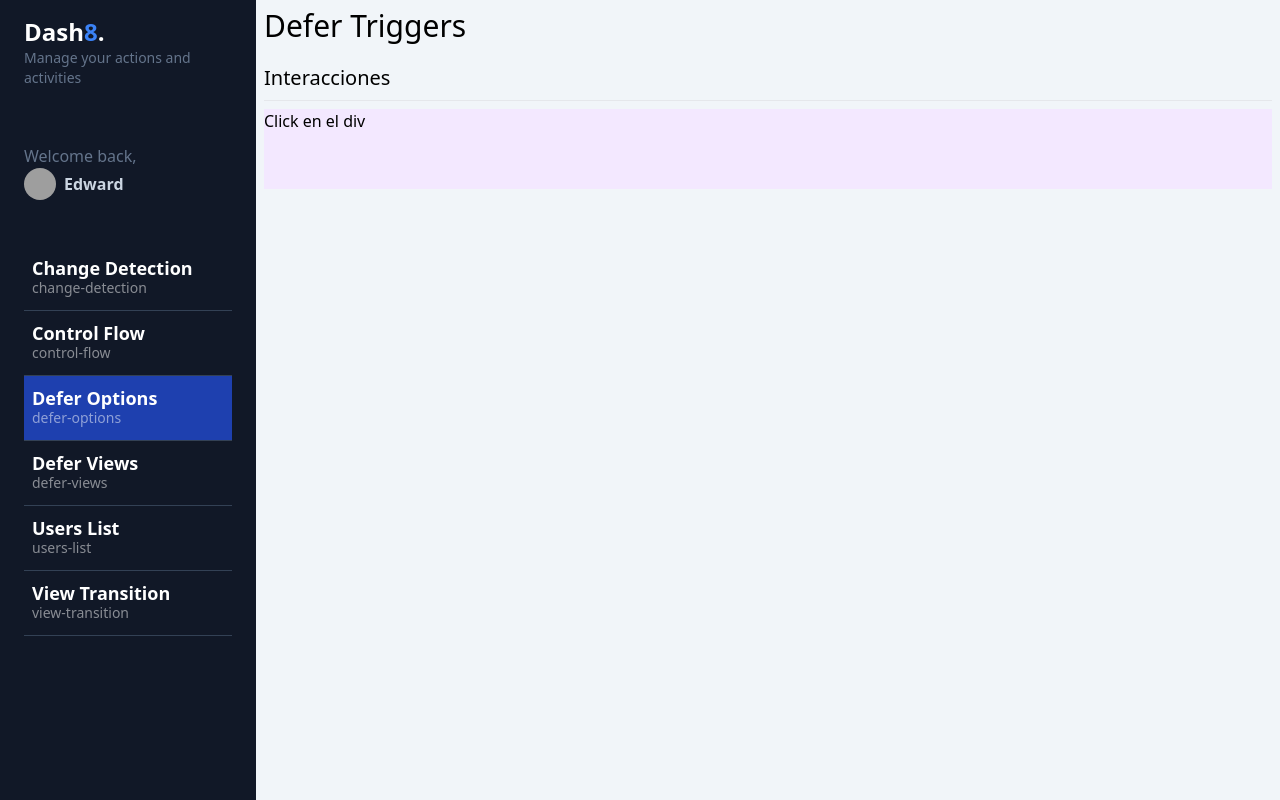
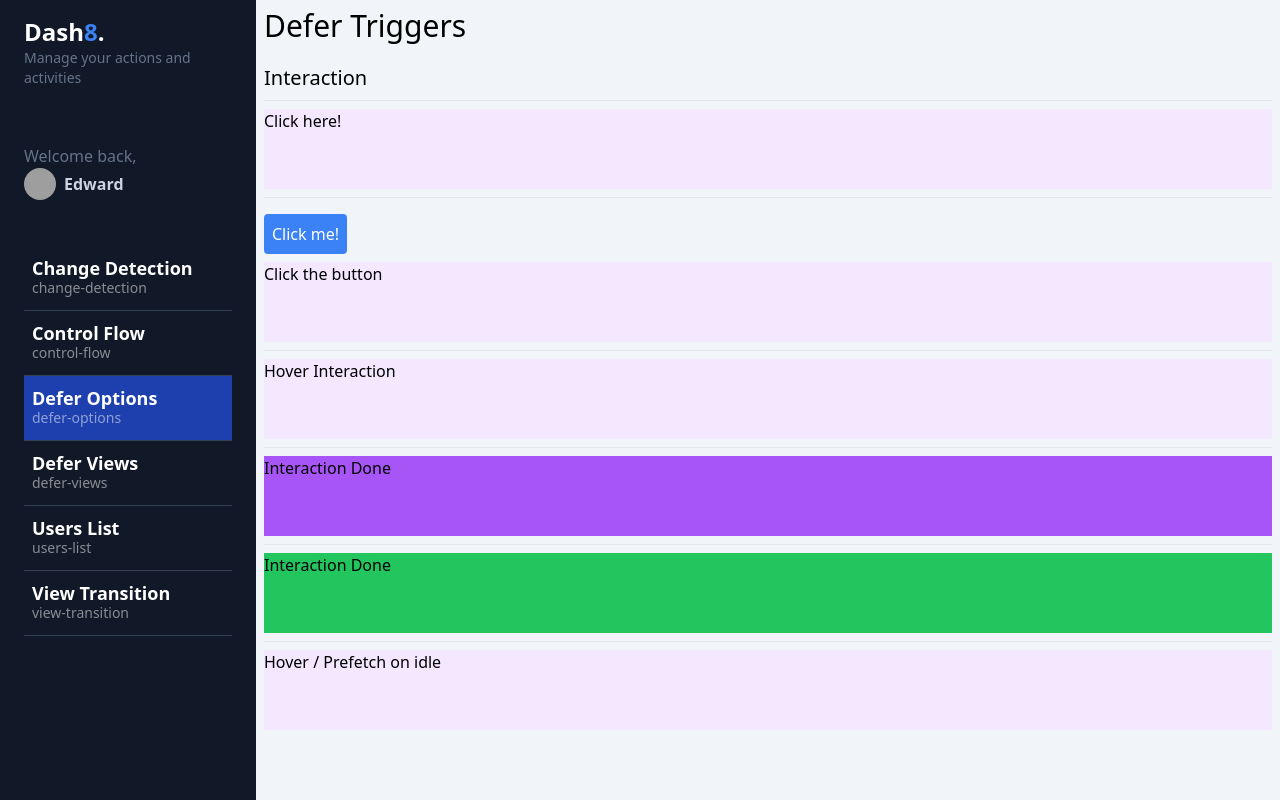
Before and after one commit to PavDev3/dashboard, an Angular app: page /dashboard/defer-options in a window 1280 px wide. Built offline with nearby package versions, Linux system fonts and the light colour scheme; grey boxes are pictures that could not be loaded.

Commit message:
Refactor defer-options component to improve interaction handling

```diff
--- a/src/app/dashboard/pages/defer-options/defer-options.component.html
+++ b/src/app/dashboard/pages/defer-options/defer-options.component.html
@@ -1,15 +1,87 @@
 <app-title title="Defer Triggers" />
 
 <section>
-  <h1 class="text-xl">Interacciones</h1>
+  <h1 class="text-xl">Interaction</h1>
   <hr class="my-2" />
 
   @defer (on interaction) {
 
-  <app-heavy-loaders-fast cssClass="bg-blue-500 h-20">
-    <span class="text-center">On Interaction</span>
+  <app-heavy-loaders-fast cssClass="bg-orange-500 h-20">
+    <span class="text-center">Interaction Done</span>
   </app-heavy-loaders-fast>
   } @placeholder {
-  <div class="w-full h-20 bg-purple-100">Click en el div</div>
+  <div class="w-full h-20 bg-purple-100">Click here!</div>
   }
 </section>
+
+<section>
+  <hr class="my-2" />
+
+  <button
+    #btnInteraction
+    class="p-2 bg-blue-500 hover:bg-blue-700 transition-all rounded text-white my-2"
+  >
+    Click me!
+  </button>
+
+  @defer (on interaction( btnInteraction)) {
+
+  <app-heavy-loaders-fast cssClass="bg-blue-500 h-20">
+    <span class="text-center">Interaction Done</span>
+  </app-heavy-loaders-fast>
+  } @placeholder {
+  <div class="w-full h-20 bg-purple-100">Click the button</div>
+  }
+</section>
+
+<hr class="my-2" />
+
+<section>
+  @defer (on hover) {
+
+  <app-heavy-loaders-fast cssClass="bg-red-500 h-20">
+    <span class="text-center">Interaction Done</span>
+  </app-heavy-loaders-fast>
+  } @placeholder {
+  <div class="w-full h-20 bg-purple-100">Hover Interaction</div>
+  }
+</section>
+
+<section>
+  <hr class="my-2" />
+
+  @defer (on immediate) {
+
+  <app-heavy-loaders-fast cssClass="bg-purple-500 h-20">
+    <span class="text-center">Interaction Done</span>
+  </app-heavy-loaders-fast>
+  } @placeholder {
+  <div class="w-full h-20 bg-purple-100">Immediate Interaction</div>
+  }
+</section>
+
+<section>
+  <hr class="my-2" />
+
+  @defer (on timer(2000)) {
+
+  <app-heavy-loaders-fast cssClass="bg-green-500 h-20">
+    <span class="text-center">Interaction Done</span>
+  </app-heavy-loaders-fast>
+  } @placeholder {
+  <div class="w-full h-20 bg-purple-100">On timer Interaction (2sec)</div>
+  }
+</section>
+
+<section>
+  <hr class="my-2" />
+
+  @defer (on hover; prefetch on idle) {
+
+  <app-heavy-loaders-fast cssClass="bg-blue-300 h-20">
+    <span class="text-center">Interaction Done</span>
+  </app-heavy-loaders-fast>
+  } @placeholder {
+  <div class="w-full h-20 bg-purple-100">Hover / Prefetch on idle</div>
+  }
+</section>
```
